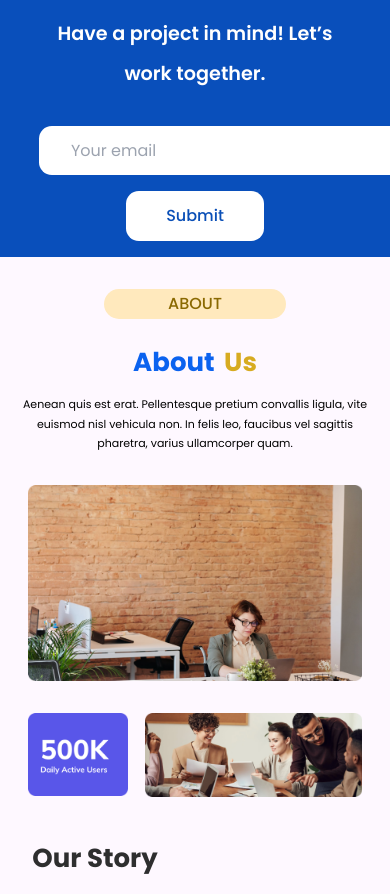
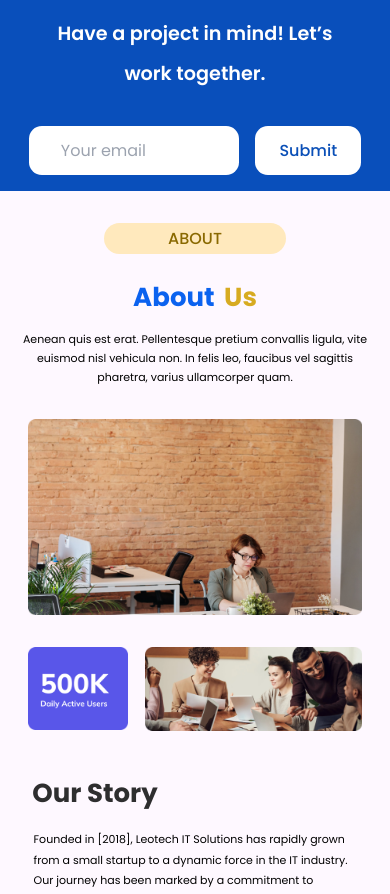
Before and after one commit to jaivikpatel2001/leotech, a React (Create React App) app: page /Contact in a window 390 px wide. Shown: the part 3595-4489 px from the top of the page. Built offline with nearby package versions, Linux system fonts and the light colour scheme.

Commit message:
fix illustrator and contact form

```diff
--- a/src/Components/Contact/Contact.css
+++ b/src/Components/Contact/Contact.css
@@ -96,9 +96,7 @@
     flex-direction: column-reverse;
     height: 100%;
   }
-  .formdata {
-    width: 80%;
-  }
+
   .left {
     display: flex;
     flex-direction: column;
@@ -109,9 +107,23 @@
     align-items: center;
     margin-top: 0rem;
   }
+  .formdata {
+    gap: 1rem;
+    display: flex;
+    justify-content: center;
+    align-items: baseline;
+  }
+  .inputfield {
+    margin-top: 1rem;
+    border-radius: 0.8rem;
+    padding: 0.8rem 2rem;
+    /* padding-right: 5rem; */
+    outline: none;
+    width: 54%;
+  }
   .submit {
     margin: 1rem 0rem;
-    padding: 0.8rem 2.5rem;
+    padding: 0.8rem 1.5rem;
     color: #0a4fb7;
     background-color: white;
     border-radius: 0.8rem;
```
